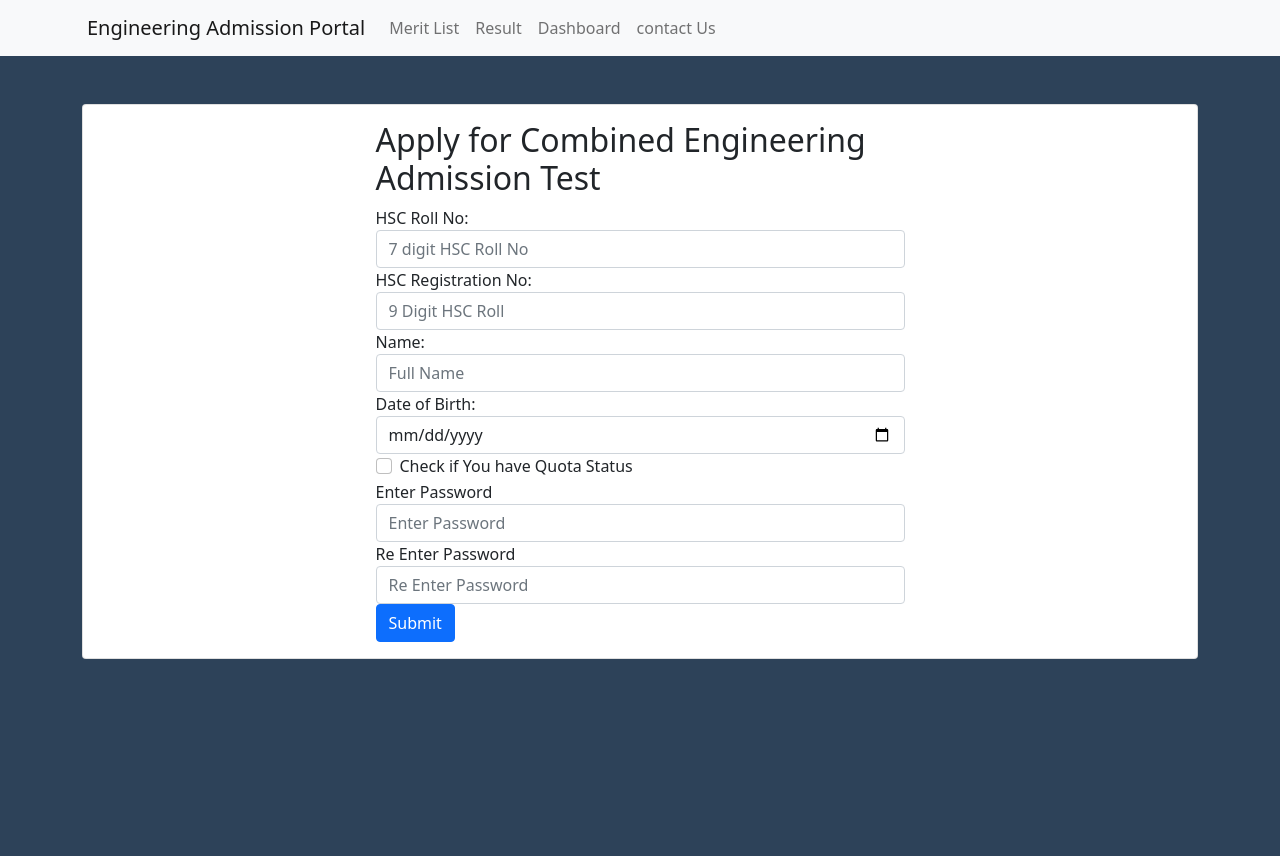
After one commit to MahdeeMushfiqueKamal/Combined-Engineering-Admission-System, a Flask app: page /apply in a window 1280 px wide. The commit adds this page. Run offline with Flask 2, Linux system fonts and the light colour scheme.

Commit message:
input data from apply form

```diff
--- a/app.py
+++ b/app.py
@@ -1,9 +1,7 @@
 import os
-from sqlite3 import Cursor
 import sys
 import cx_Oracle
-from flask import Flask,render_template, url_for, redirect, abort
-from markupsafe import escape
+from flask import *
 
 if sys.platform.startswith("darwin"):
     cx_Oracle.init_oracle_client(lib_dir=os.environ.get("HOME")+"/instantclient_19_3")
@@ -77,6 +75,7 @@ def create_schema():
 ################################################################################
 
 app = Flask(__name__)
+app.secret_key  = 'Rainbow'
 
 # Display a welcome message on the 'home' page
 @app.route('/')
@@ -105,6 +104,36 @@ def index():
 
     return render_template('index.html',BUET_SEATS=BUET_SEATS, CUET_SEATS = CUET_SEATS, KUET_SEATS= KUET_SEATS,
     RUET_SEATS = RUET_SEATS)
+
+@app.route('/apply')
+def apply():
+    flash_msg = get_flashed_messages()
+    print(flash_msg)
+    return render_template('apply_form.html',flash_msg=flash_msg)
+
+@app.route('/process_apply',methods=['POST'])
+def process_apply():
+    print(request.form)
+    connection = pool.acquire()
+    cursor = connection.cursor()
+
+    hsc_roll = request.form['HSC_ROLL']
+    hsc_reg = request.form['HSC_REG']
+    query_str = 'SELECT * FROM EXAMINEE WHERE HSC_ROLL = '+hsc_roll+' OR HSC_REG = '+hsc_reg
+    cursor.execute(query_str)
+    if cursor.fetchone() != None:
+        flash('HSC ROLL or HSC Registration already exists. Try again or Log into dashboard')
+        return redirect('apply')
+    name = request.form['NAME']
+    password = request.form['PASS']
+    re_password = request.form['REPASS']
+    if password != re_password:
+        flash('Re Enter your password Properly')
+        return redirect('apply')
+    birth_date = request.form['DATE_OF_BIRTH']
+    quota_status = 'Y' if request.form.get('QUOTA_STATUS') else 'N'
+    print(hsc_reg,hsc_reg,name,password,birth_date,quota_status)
+    return "process apply called "+str(hsc_roll)
 
 @app.route('/dashboard/<examinee_id>')
 def dashboard(examinee_id):
--- /dev/null
+++ b/templates/apply_form.html
@@ -0,0 +1,61 @@
+{% extends 'base.html'%}
+{% block body%}
+<div class="buffer" style="min-height: 3rem;"></div>
+<div class="card">
+    <div class="card-body">
+        <div class="row">
+            <div class="col-md-3"></div>
+            <div class="col-md-6">
+                <h2> Apply for Combined Engineering Admission Test </h2>
+                <!-- Flash Message -->
+                {% if flash_msg %}
+                <div class="alert alert-warning" role="alert">
+                    {{flash_msg[0]}}
+                </div>
+                <!-- Flash Message Ends-->
+                {% endif %}
+                <!-- Apply form starts-->
+                <form action = "{{url_for('process_apply')}}" method = "post">
+                    <div class="form-group">
+                      <label for="HSC_ROLL"> HSC Roll No:  </label>
+                      <input type="text" class="form-control" id="HSC_ROLL" name="HSC_ROLL" placeholder="7 digit HSC Roll No">
+                    </div>
+                    <div class="form-group">
+                        <label for="HSC_REG"> HSC Registration No:  </label>
+                        <input type="text" class="form-control" id="HSC_REG" name="HSC_REG" placeholder="9 Digit HSC Roll">
+                    </div>
+
+                    <div class="form-group">
+                        <label for="NAME"> Name:  </label>
+                        <input type="text" class="form-control" id="NAME" name="NAME" placeholder="Full Name">
+                    </div>
+
+                    <div class="form-group">
+                        <label for="DATE_OF_BIRTH"> Date of Birth: </label>
+                        <input type="date" class="form-control" id="DATE_OF_BIRTH" name="DATE_OF_BIRTH">
+                    </div>
+
+                    <div class="form-check">
+                        <input type="checkbox" class="form-check-input" id="QUOTA_STATUS", name="QUOTA_STATUS">
+                        <label class="form-check-label" for="QUOTA_STATUS">Check if You have Quota Status </label>
+                    </div>
+
+                    <div class="form-group">
+                        <label for="Password">Enter Password</label>
+                        <input type="password" class="form-control" name="PASS" id="Password" placeholder="Enter Password">
+                    </div>
+
+                    <div class="form-group">
+                        <label for="Password">Re Enter Password</label>
+                        <input type="password" class="form-control" name="REPASS" id="Password" placeholder="Re Enter Password">
+                    </div>
+
+                    <button type="submit" class="btn btn-primary">Submit</button>
+                  </form>
+                <!-- Apply form ends -->
+            </div>
+            <div class="col-md-3"></div>
+        </div>
+    </div>
+</div>
+{% endblock %}
--- a/templates/dashboard.html
+++ b/templates/dashboard.html
@@ -15,6 +15,12 @@
             </div>
             <div class="col-md-9">
                 <div class="buffer" style="min-height: 1rem;"></div>
+                <!-- Flash Message -->
+                {% if flash_msg %}
+                <div class="alert alert-warning" role="alert">
+                    {{flash_msg[0]}}
+                </div>
+                <!-- Flash Message Ends-->
                 <div class="row">
                     <div class="col-md-7">
                         <h3>{{examinee_details[3]}}</h3>
--- a/templates/index.html
+++ b/templates/index.html
@@ -13,7 +13,7 @@
                     BUET, CUET, KUET & RUET!</h1>
                 <h3>Session : 2021-2022</h3>
 
-                <a class="btn btn-outline-primary" href="/apply" role="button"
+                <a class="btn btn-outline-primary" href="{{url_for('apply')}}" role="button"
                     style="margin-top: 5px; margin-right: 20px;">Apply Online</a>
                 Apply from PC/Laptop for better view <br>
             </div>
```
